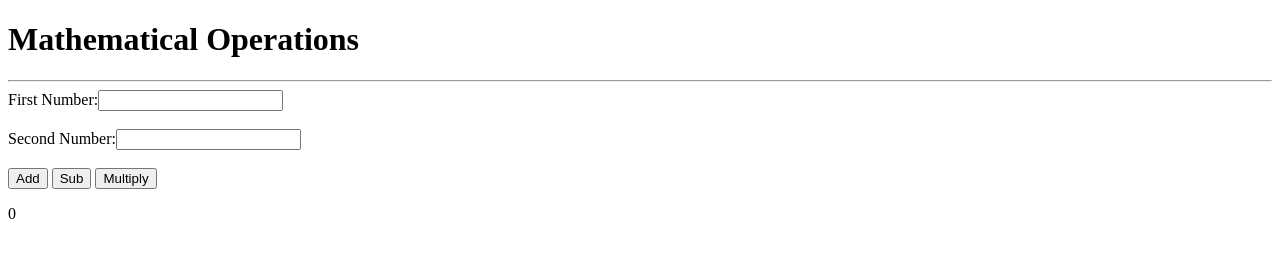
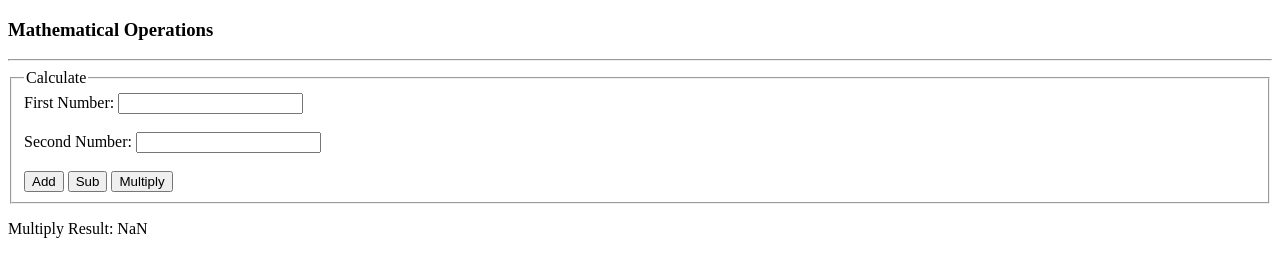
Before and after one commit to Ridhimagandhi/DELOITTE, a plain HTML site: page Day2/q3.html in a window 1280 px wide. Both pictures are taken after a click on the button "Multiply". Drawn offline with Linux system fonts and the light colour scheme.

Commit message:
Update q3.html

```diff
--- a/Day2/q3.html
+++ b/Day2/q3.html
@@ -1,42 +1,56 @@
 <!DOCTYPE html>
 <html lang="en">
+
 <head>
     <meta charset="UTF-8">
     <meta name="viewport" content="width=device-width, initial-scale=1.0">
     <title>Document</title>
 </head>
+
 <body>
-    <h1>Mathematical Operations</h1>
-    <hr/>
-    First Number:<input type="number" id="first"><br><br>
-    Second Number:<input type="number" id="sec"><br><br>
-    <input type="button" onclick="add()" value="Add">
-    <input type="button" onclick="sub()" value="Sub">
-    <input type="button" onclick="mul()" value="Multiply">
-    <p id="ans">
+    <h3>Mathematical Operations</h3>
+    <hr>
+    <fieldset>
+        <legend>Calculate</legend>
+        First Number: <input type="text" id="t1">
+        <br>
+        <br>
+        Second Number: <input type="text" id="t2">
+        <br>
+        <br>
+        <input type="button" id="sum" onclick="my_function(event)" value="Add">
+        <input type="button" id="sub" onclick="my_function(event)" value="Sub">
+        <input type="button" id="mul" onclick="my_function(event)" value="Multiply">
+    </fieldset>
+    <p id="p1">
     </p>
     <script>
-
-        var fn=document.getElementById("first");
-        var sn=document.getElementById("sec");
-        function add(){
-            var fn=parseInt(document.getElementById("first").value);
-        var sn=parseInt(document.getElementById("sec").value);
-            var result=fn+sn;
-            ans.innerHTML=result;
-
-        }
-        function sub(){
-            var result=fn.value-sn.value;
-            ans.innerHTML=result;
-
-        }
-        function mul(){
-            var result=fn.value*sn.value;
-            ans.innerHTML=result;
-
+        function my_function(event) {
+            var find_operator = event.target.id;
+            console.log(find_operator);
+            if (find_operator == "sum") {
+                var n1 = parseInt(document.getElementById("t1").value);
+                var n2 = parseInt(document.getElementById("t2").value);
+                var sum = n1 + n2;
+                var message = "Sum Result: " + sum;
+                document.getElementById("p1").innerHTML = message;
+            }
+            else if (find_operator == "sub") {
+                var n1 = parseInt(document.getElementById("t1").value);
+                var n2 = parseInt(document.getElementById("t2").value);
+                var sub = n1 - n2;
+                var message = "Sub Result: " + sub;
+                document.getElementById("p1").innerHTML = message;
+            }
+            else {
+                var n1 = parseInt(document.getElementById("t1").value);
+                var n2 = parseInt(document.getElementById("t2").value);
+                var sub = n1 * n2;
+                var message = "Multiply Result: " + sub;
+                document.getElementById("p1").innerHTML = message;
+            }
         }
     </script>
+</body>
 
-</body>
 </html>
```
